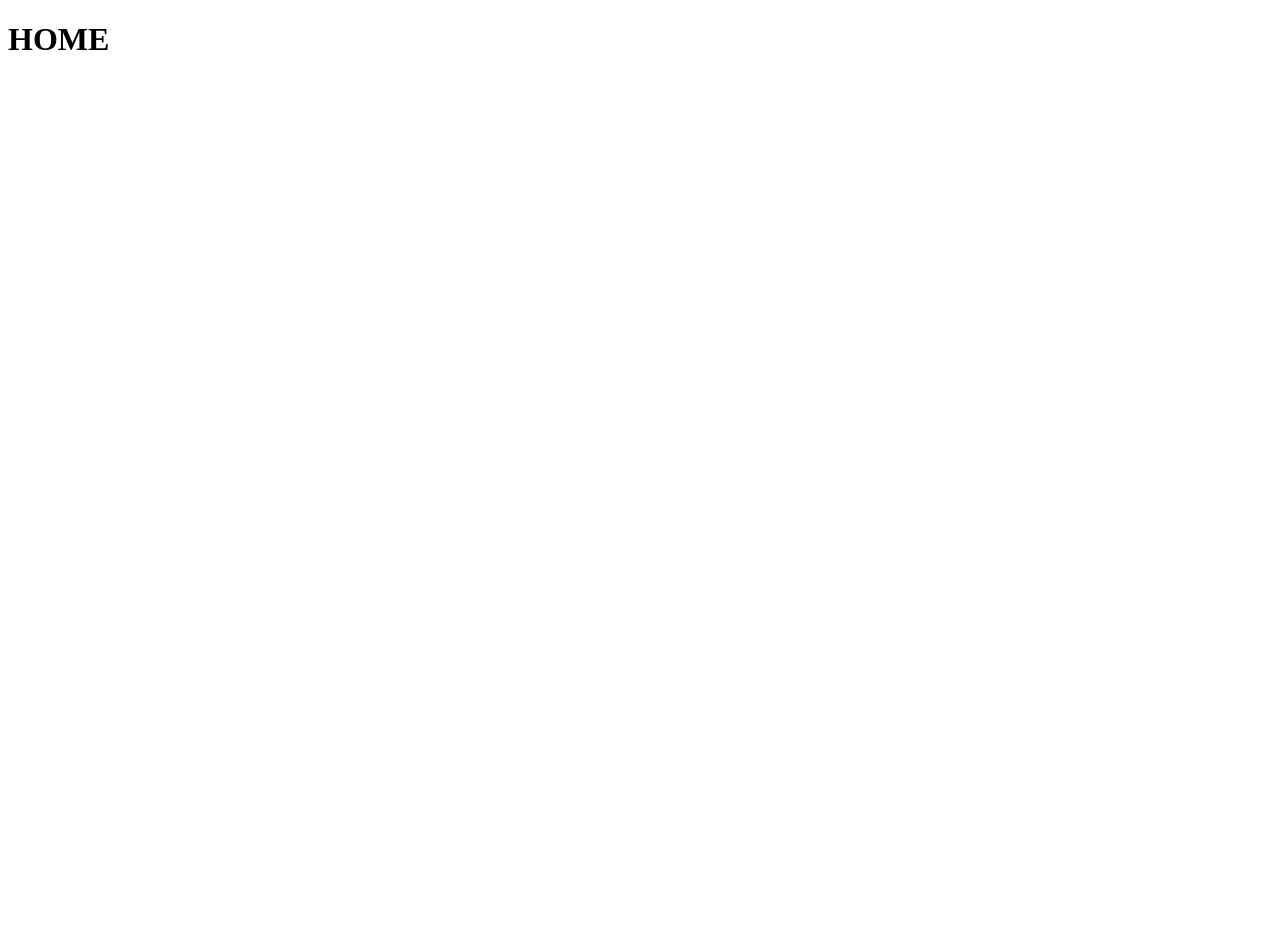
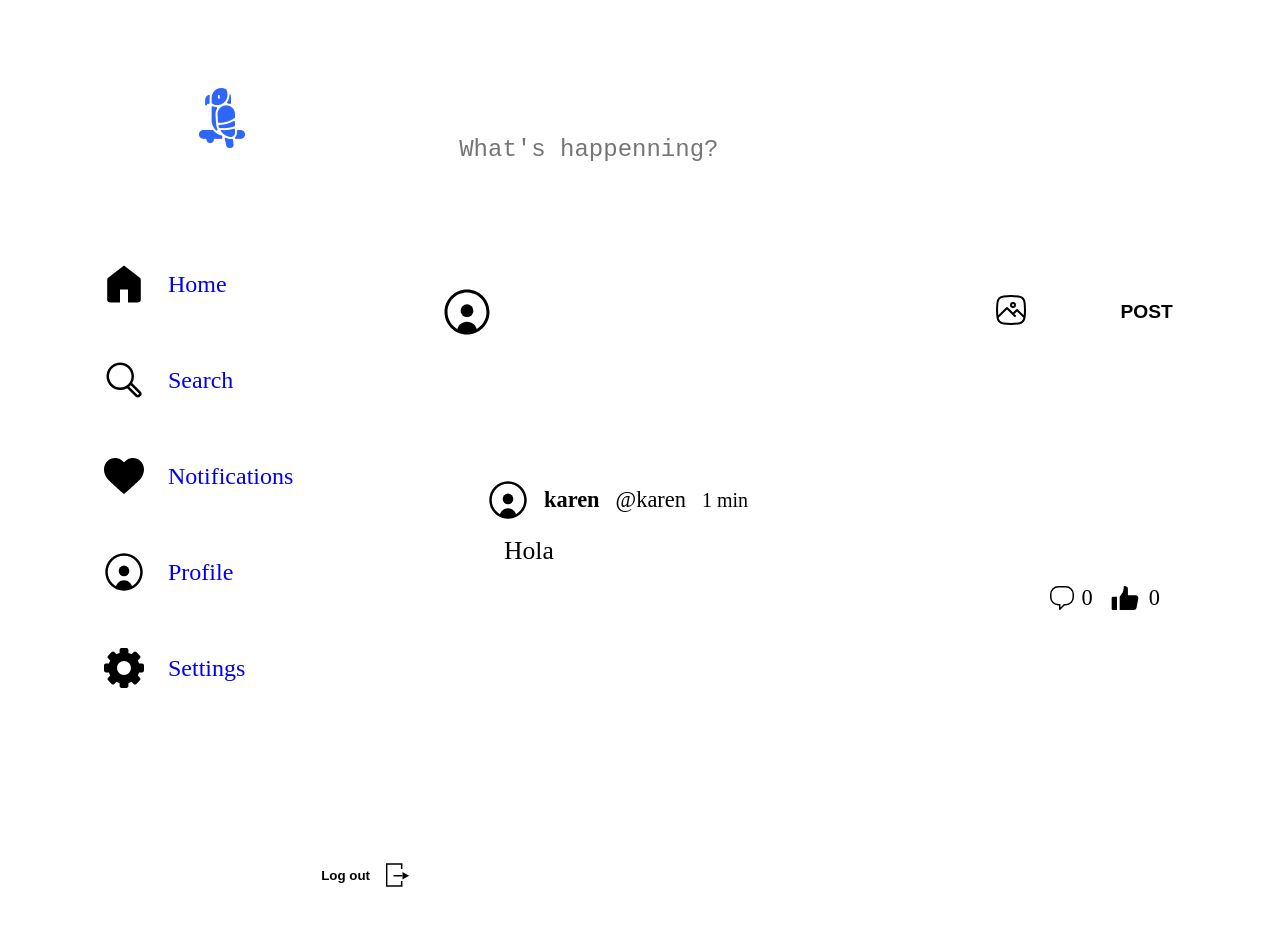
Before and after one commit to vkaren/ara, a Next.js app: page /home in a window 1280 px wide. Shown: the top 926 px of the page. Before the commit the page ends 800 px from the top, so only its background shows below. Built offline with nearby package versions, Linux system fonts and the light colour scheme.

Commit message:
Home page

```diff
--- /dev/null
+++ b/src/containers/Home/index.jsx
@@ -0,0 +1,35 @@
+import AddComment from "@components/AddComment";
+import Post from "@components/Post";
+import styles from "./styles.module.css";
+
+const postTest = {
+  id: 1,
+  author: { nickname: "karen", username: "karen" },
+  createdAt: "1 min",
+  content: "Hola",
+};
+
+const Home = ({ postList = [postTest] }) => {
+  return (
+    <>
+      <AddComment />
+
+      <section className={styles["post-list__container"]}>
+        {postList.map((post) => (
+          <Post
+            key={`post-${post.id}`}
+            id={post.id}
+            author={post.author}
+            createdAt={post.createdAt}
+            content={post.content}
+            insertedImage={post.inserted_image}
+            likes={post.likes}
+            replies={post.replies}
+          />
+        ))}
+      </section>
+    </>
+  );
+};
+
+export default Home;
--- /dev/null
+++ b/src/containers/Home/styles.module.css
@@ -0,0 +1,7 @@
+.post-list__container {
+  display: flex;
+  flex-direction: column;
+  align-items: center;
+  gap: 2rem;
+  width: 100%;
+}
--- a/src/pages/home/index.js
+++ /dev/null
@@ -1,5 +0,0 @@
-const HomePage = () => {
-  return <h1>HOME</h1>;
-};
-
-export default HomePage;
--- /dev/null
+++ b/src/pages/home/index.jsx
@@ -0,0 +1,12 @@
+import AppLayout from "@containers/AppLayout";
+import Home from "@containers/Home";
+
+const HomePage = () => {
+  return (
+    <AppLayout>
+      <Home />
+    </AppLayout>
+  );
+};
+
+export default HomePage;
```
